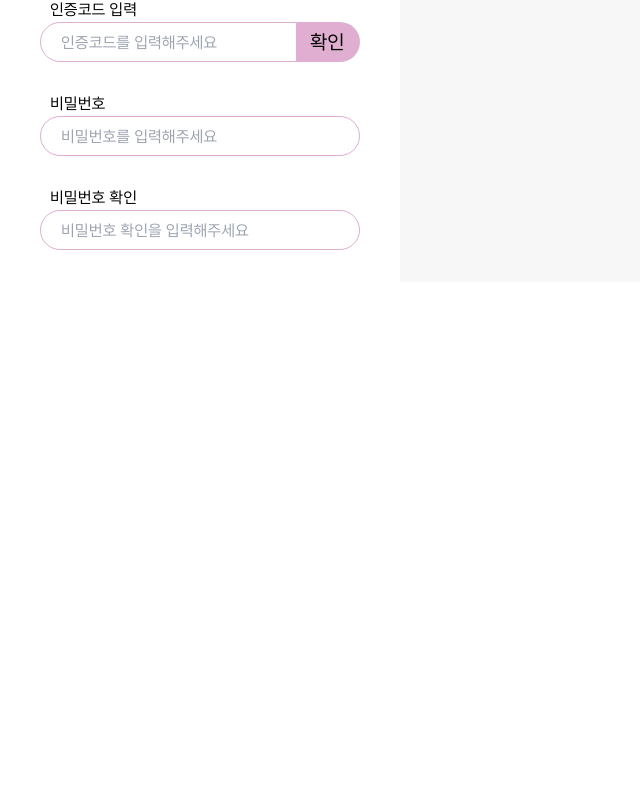
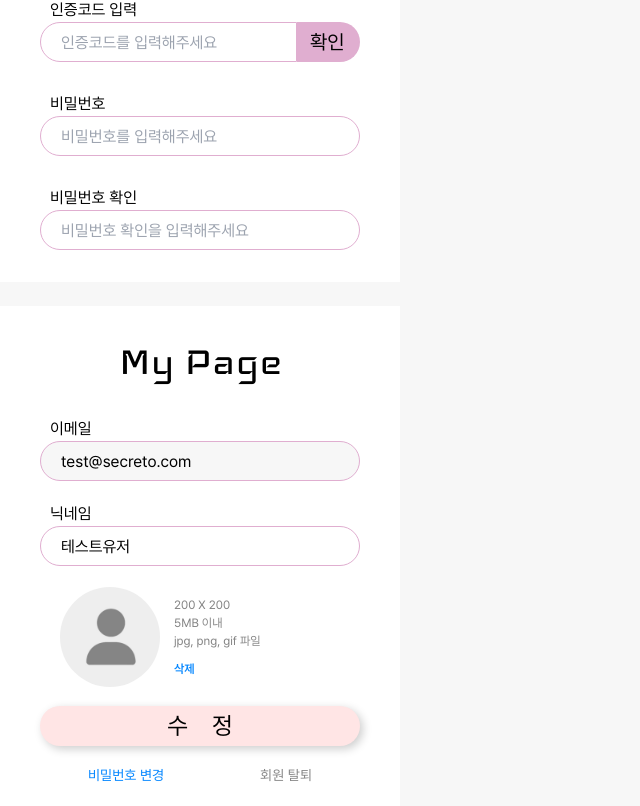
Before and after one commit to yee950419/secreto, a Vue app in the folder frontend/: page / in a window 1280 px wide. Shown: the part 1266-2072 px from the top of the page, without its empty margins (0-640 px from the left). Before the commit the page ends 1548 px from the top, so only its background shows below. Built offline with nearby package versions, Linux system fonts and the light colour scheme.

Commit message:
feat: 마이페이지 화면 생성
- user.ts 타입 파일 추가
- MyPage organism 파일 생성

Related to S10P12A805-98

```diff
--- /dev/null
+++ b/frontend/src/components/organisms/MyPage.vue
@@ -0,0 +1,100 @@
+<script setup lang="ts">
+import ButtonAtom from '@/components/atoms/ButtonAtom.vue'
+import InputBox from '@/components/molecules/InputBox.vue'
+import TextAtom from '@/components/atoms/TextAtom.vue'
+import AvatarAtom from '../atoms/AvatarAtom.vue'
+import { ref } from 'vue'
+import type { Handler, DataHandler } from '@/types/common'
+import type { MyPageUserDataType } from '@/types/user'
+
+const userInfo: MyPageUserDataType = ref({
+    email: 'test@secreto.com',
+    nickname: '테스트유저',
+    profileUrl: null
+})
+const nicknameInputChangeHandler: DataHandler<string> = (data: string) => {
+    userInfo.value.nickname = data
+}
+const profileImageChangeHandler: Handler = () => {
+    alert('profile image change')
+}
+const modifyButtonHandler: Handler = () => {
+    console.log(JSON.stringify(userInfo.value))
+    alert('Modify')
+}
+const profileImageDeleteButtonHandler: Handler = () => {
+    alert('profile image delete')
+}
+const changePasswordButtonHandler: Handler = () => {
+    alert('move change password page')
+}
+const withdrawalButtonHandler: Handler = () => {
+    alert('withrawal modal')
+}
+</script>
+
+<template>
+    <div
+        class="bg-A805RealWhite flex flex-col justify-between items-center h-[500px] w-full max-w-[400px] py-[20px] px-[40px]"
+    >
+        <TextAtom custom-class="text-[48px] font-Iceland">My Page</TextAtom>
+        <div class="w-full flex flex-col justify-between h-[270px]">
+            <InputBox
+                label="이메일"
+                type="text"
+                label-class="ps-[10px]"
+                input-class="input-box-style-1 line-claret"
+                custom-class="w-full"
+                custom-id="email"
+                :default-value="userInfo.email"
+                readonly
+            ></InputBox
+            ><InputBox
+                label="닉네임"
+                type="text"
+                label-class="ps-[10px]"
+                input-class="input-box-style-1 line-claret"
+                custom-class="w-full"
+                custom-id="email"
+                :default-value="userInfo.nickname"
+                @input-change="nicknameInputChangeHandler"
+            ></InputBox>
+            <div class="w-full flex justify-left ps-[20px] items-center">
+                <AvatarAtom
+                    custom-class="my-page-profile cursor-pointer"
+                    :image-url="userInfo.profileUrl"
+                    @image-click="profileImageChangeHandler"
+                ></AvatarAtom>
+                <div class="flex flex-col text-[12px] text-A805DarkGrey ms-[14px]">
+                    <TextAtom>200 X 200</TextAtom>
+                    <TextAtom>5MB 이내</TextAtom>
+                    <TextAtom>jpg, png, gif 파일</TextAtom>
+                    <ButtonAtom
+                        custom-class="mt-[10px] font-bold text-left text-A805Blue"
+                        @button-click="profileImageDeleteButtonHandler"
+                        >삭제</ButtonAtom
+                    >
+                </div>
+            </div>
+        </div>
+        <ButtonAtom
+            custom-class="button-style-2 w-full button-shadow button-cream"
+            @button-click="modifyButtonHandler"
+            >수&emsp;정</ButtonAtom
+        >
+        <div class="flex justify-around w-full">
+            <ButtonAtom
+                custom-class="text-[14px] text-A805Blue"
+                @button-click="changePasswordButtonHandler"
+                >비밀번호 변경</ButtonAtom
+            >
+            <ButtonAtom
+                custom-class="text-[14px] text-A805DarkGrey"
+                @button-click="withdrawalButtonHandler"
+                >회원 탈퇴</ButtonAtom
+            >
+        </div>
+    </div>
+</template>
+
+<style scoped></style>
--- /dev/null
+++ b/frontend/src/types/user.ts
@@ -0,0 +1,7 @@
+import type { Ref } from 'vue'
+
+export type MyPageUserDataType = Ref<{
+    email: string
+    nickname: string
+    profileUrl: string | null
+}>
--- a/frontend/src/views/MainPageView.vue
+++ b/frontend/src/views/MainPageView.vue
@@ -2,6 +2,7 @@
 import MainCard from '../components/organisms/MainCard.vue'
 import LoginForm from '../components/organisms/LoginForm.vue'
 import JoinForm from '@/components/organisms/JoinForm.vue'
+import MyPage from '@/components/organisms/MyPage.vue'
 </script>
 
 <template>
@@ -11,5 +12,7 @@ import JoinForm from '@/components/organisms/JoinForm.vue'
         <LoginForm></LoginForm>
         <br />
         <JoinForm></JoinForm>
+        <br />
+        <MyPage></MyPage>
     </div>
 </template>
```
